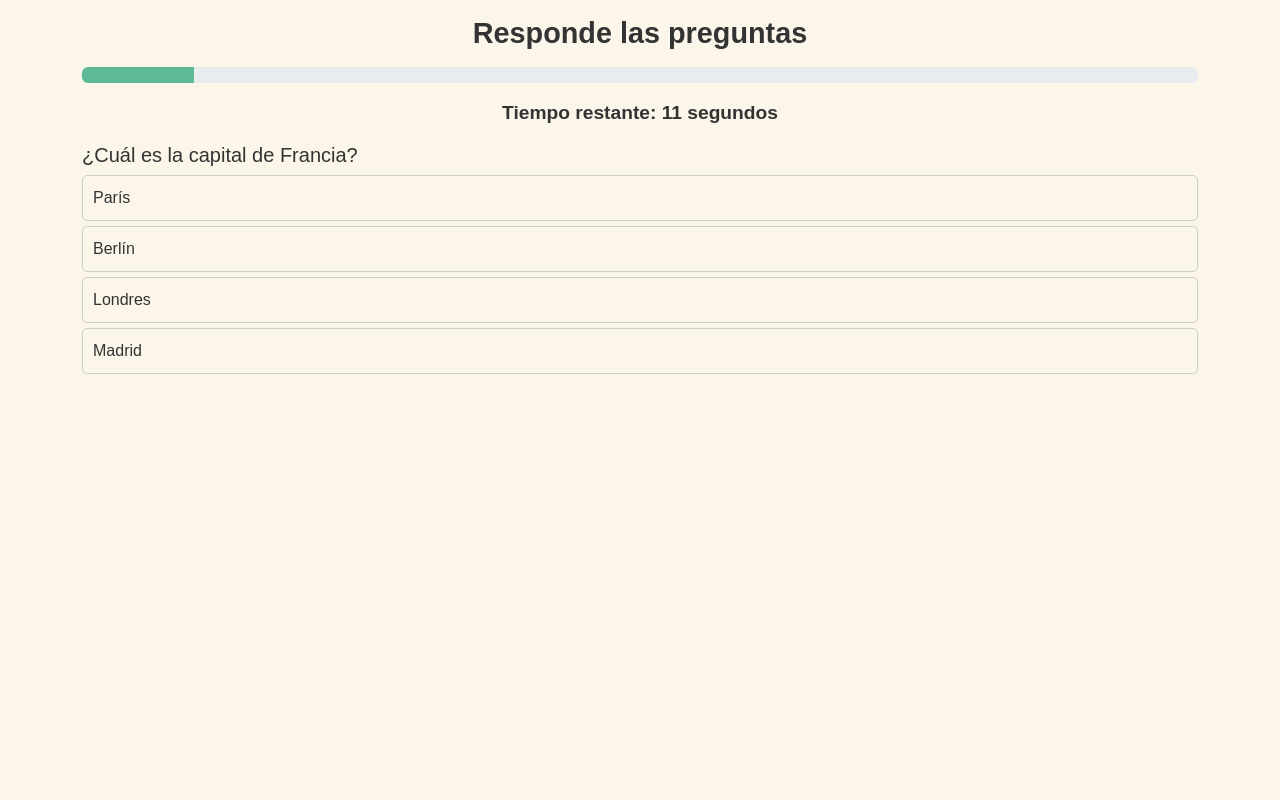
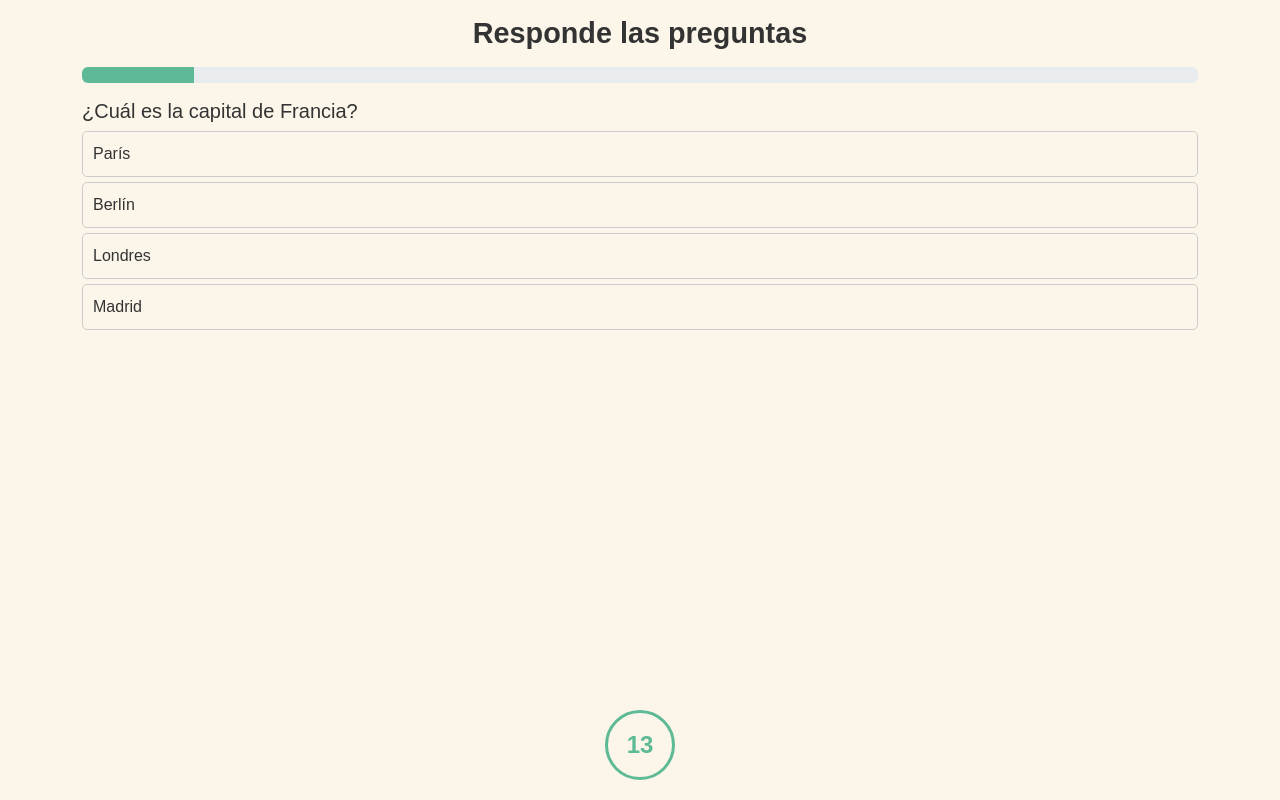
Before and after one commit to aldomrodriguez/Juego_trivia, a plain HTML site: page index.html in a window 1280 px wide. Both pictures are taken after a click on the button "¡Empezar!". Drawn offline with nearby package versions, Linux system fonts and the light colour scheme.

Commit message:
correcciones esteticas

```diff
--- a/app.js
+++ b/app.js
@@ -106,12 +106,12 @@ document.addEventListener('DOMContentLoaded', () => {
 
     // Función para iniciar el temporizador
     function startTimer() {
-        let timeLeft = 13;
-        timerDiv.innerText = `Tiempo restante: ${timeLeft} segundos`;
+        let timeLeft = 15;
+        timerDiv.innerText = timeLeft; // Mostrar solo el número
         timerSound.play(); // Reproducir el sonido del temporizador una vez al inicio
         timer = setInterval(() => {
             timeLeft--;
-            timerDiv.innerText = `Tiempo restante: ${timeLeft} segundos`;
+            timerDiv.innerText = timeLeft; // Mostrar solo el número
 
             if (timeLeft <= 0) {
                 clearInterval(timer);
@@ -174,6 +174,7 @@ document.addEventListener('DOMContentLoaded', () => {
         const explanationDiv = document.createElement('div');
         explanationDiv.classList.add('mt-3');
         explanationDiv.innerText = explanation;
+        explanationDiv.classList.add('explanation');
         triviaContainer.appendChild(explanationDiv);
     }
 
--- a/index.html
+++ b/index.html
@@ -21,8 +21,11 @@
         <div id="progress-bar" class="progress mb-3">
             <div id="progress" class="progress-bar progress-bar-custom" role="progressbar" style="width: 0%;" aria-valuenow="0" aria-valuemin="0" aria-valuemax="100"></div>
         </div>
-        <div id="timer" class="text-center mb-3"></div> <!-- Contenedor del temporizador -->
         <div id="trivia-container"></div>
+        <div id="timer-container" class="text-center">
+            <div id="timer-circle"></div> <!-- Círculo del temporizador -->
+            <div id="timer" class="timer-text"></div> <!-- Texto del temporizador -->
+        </div>
     </div>
 
     <!-- Pantalla de resultados -->
--- a/styles.css
+++ b/styles.css
@@ -67,9 +67,34 @@ button {
 }
 
 /* Estilo para el contenedor del temporizador */
+#timer-container {
+    position: fixed;
+    bottom: 20px;
+    left: 50%;
+    transform: translateX(-50%);
+    width: 70px;
+    height: 70px;
+    text-align: center;
+}
+
+#timer-circle {
+    width: 70px;
+    height: 70px;
+    border: 3px solid #5DB996;
+    border-radius: 50%;
+    position: absolute;
+    top: 0;
+    left: 0;
+}
+
 #timer {
-    font-size: 1.2rem;
+    font-size: 1.5rem;
     font-weight: bold;
+    color: #5DB996;
+    position: absolute;
+    top: 50%;
+    left: 50%;
+    transform: translate(-50%, -50%);
 }
 
 /* Estilo para el contenedor de la explicación */
```
